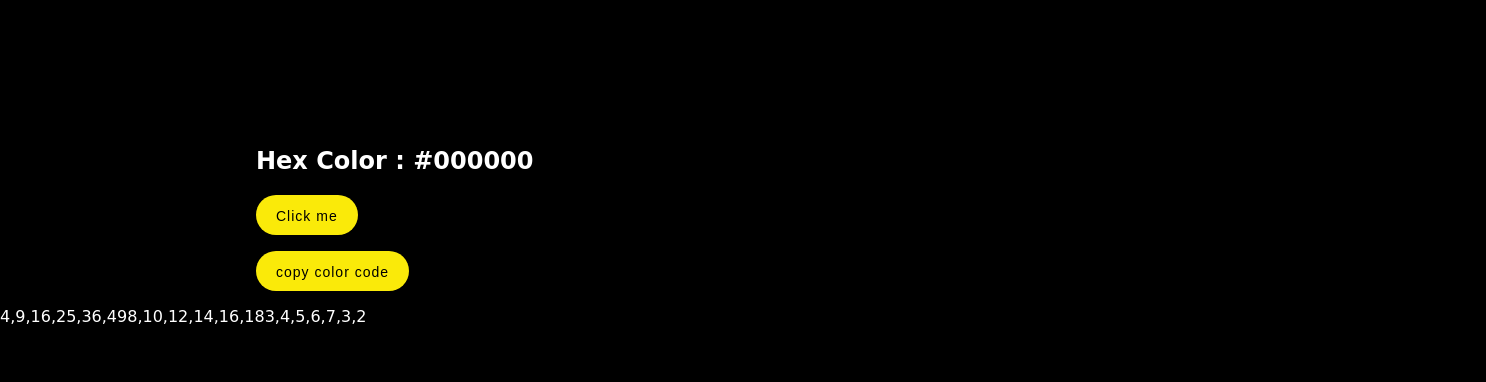
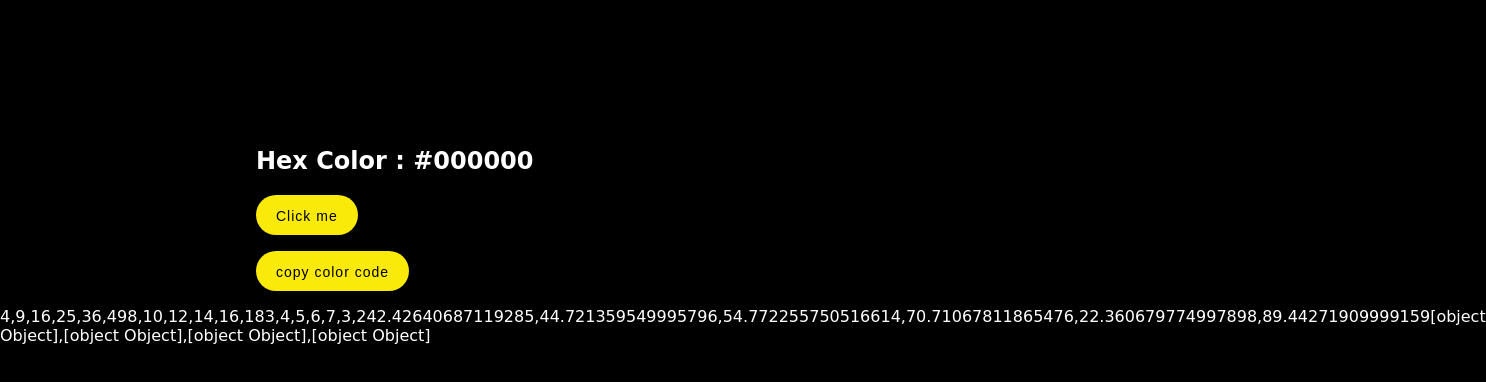
Before and after one commit to Sharonanota/JavaScript-Hex-color, a plain HTML site: page index.html in a window 1280 px wide. Shown: the part 62-444 px from the top of the page, 1486 px wide, since content can reach past the window. Drawn offline with Linux system fonts and the light colour scheme; a web font is replaced by a local one.

```diff
--- a/index.html
+++ b/index.html
@@ -66,6 +66,30 @@
         }
         let subraction=subract.map(sub)
         document.write(subraction)
+        //squareroot
+
+        const prices = [1800, 2000, 3000, 5000, 500, 8000];
+
+        let newPrices = prices.map(Math.sqrt);
+        document.write(newPrices);
+
+        const employees = [
+        { name: "Adam",    salary: 5000, bonus: 500, tax: 1000  },
+        { name: "Noah",    salary: 8000, bonus: 1500, tax: 2500 },
+        { name: "Fabiano", salary: 1500, bonus: 500, tax: 200   },
+        { name: "Alireza", salary: 4500, bonus: 1000, tax: 900  },
+        ];
+
+        // calculate the net amount to be given to the employees
+        const calcAmt = (obj) => {
+            newObj = {};
+            newObj.name = obj.name;
+            newObj.netEarning = obj.salary + obj.bonus - obj.tax;
+            return newObj;
+        };
+
+        let newArr = employees.map(calcAmt);
+        document.write(newArr);
 
     </script>
 </body>
```
